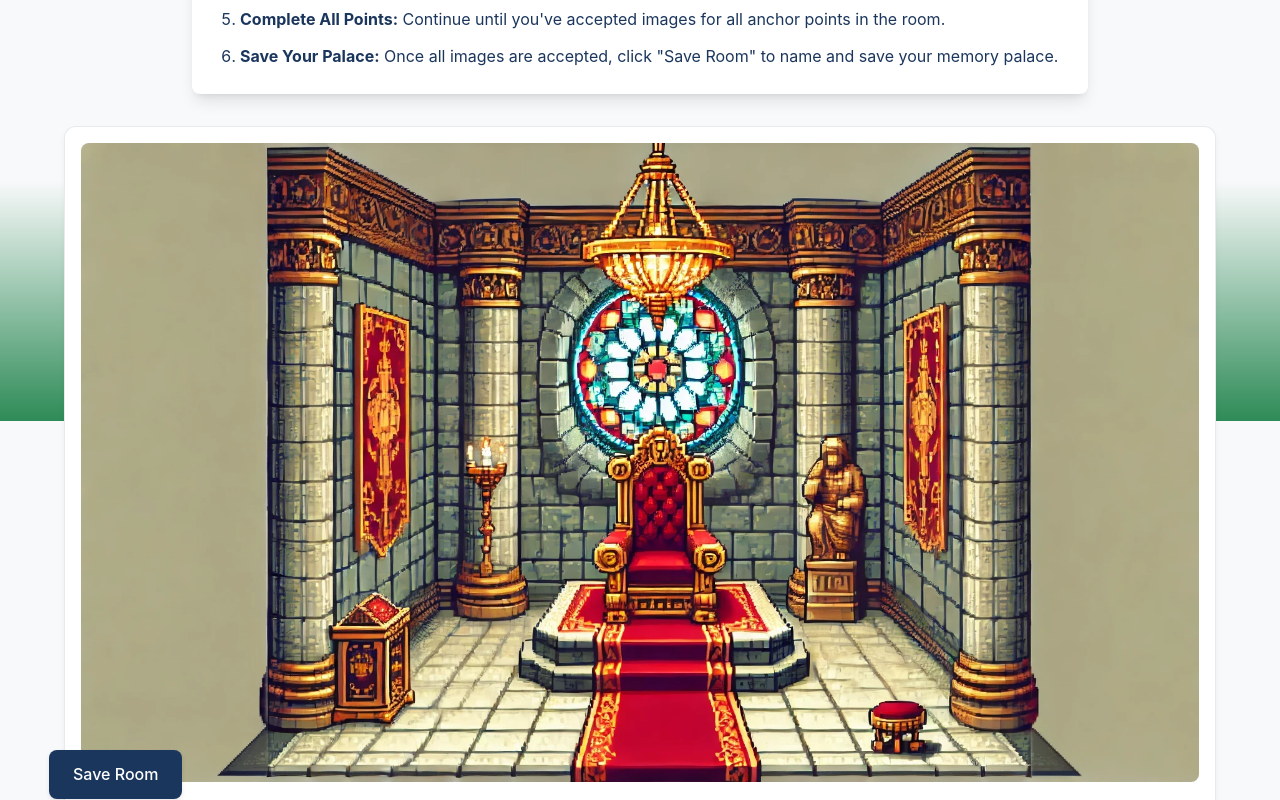
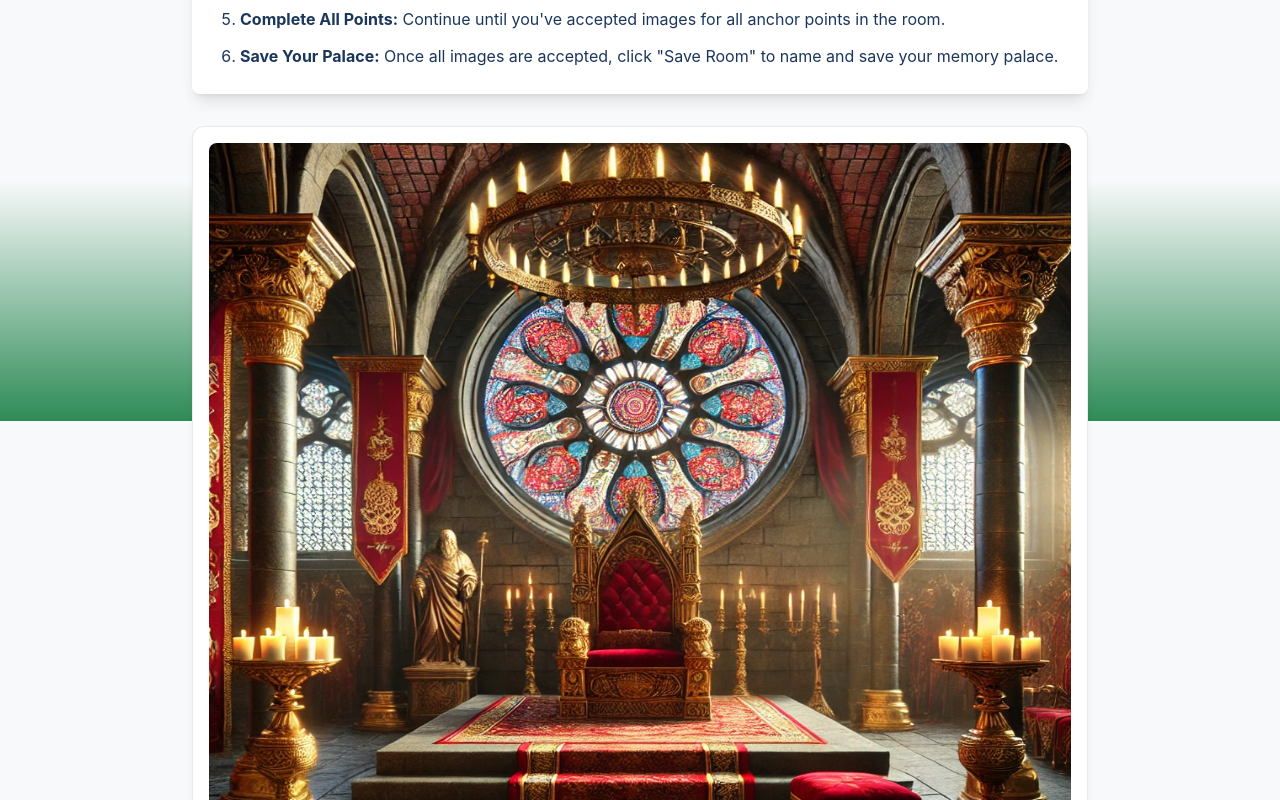
Before and after one commit to aaronipollock/memory-palace, a React (Create React App) app in the folder client/: page /visualizer in a window 1280 px wide. Shown: the part 460-1260 px from the top of the page. Built offline with nearby package versions, Linux system fonts and the light colour scheme.

Commit message:
realistic throne and bed rooms

```diff
--- a/client/src/components/LandingPage.js
+++ b/client/src/components/LandingPage.js
@@ -15,7 +15,7 @@ const LandingPage = () => {
   const features = [
     {
       title: "AI-Powered Memory Creation",
-      description: "Transform any information into vivid, memorable images with our advanced AI technology.",
+      description: "Transform any information into vivid, memorable images with AI technology.",
       icon: "🎨"
     },
     {
--- a/client/src/components/VisualizerPage.js
+++ b/client/src/components/VisualizerPage.js
@@ -186,12 +186,12 @@ const VisualizerPage = () => {
           </ol>
         </div>
 
-        <div className="relative w-full max-w-6xl mx-auto loci-container p-4">
+        <div className="relative w-full max-w-4xl mx-auto loci-container p-4">
           <img
             src={roomImage}
             alt={`${roomType}`}
-            className="w-full h-auto rounded-lg"
-            style={{ maxHeight: '80vh' }}
+            className="w-full h-auto rounded-lg aspect-[1/1]"
+            style={{ maxHeight: '95vh' }}
           />
 
           {associations.map((assoc, index) => {
--- a/client/src/constants/roomData.js
+++ b/client/src/constants/roomData.js
@@ -1,7 +1,7 @@
 // Room images
 const ROOM_IMAGES = {
-    "throne room": "/images/throne_room.webp",
-    "bedchamber": "/images/bedchamber.webp",
+    "throne room": "/images/throne_room_realistic.webp",
+    "bedchamber": "/images/bedchamber_realistic.webp",
     "kitchen": "/images/kitchen.webp",
     "dining room": "/images/dining_room.webp",
     "dungeon": "/images/dungeon.webp",
@@ -18,16 +18,16 @@ const ROOM_IMAGES = {
       'stained glass window': { top: '40%', left: '60%', width: '150px', height: '150px' },
       'chandelier': { top: '20%', left: '45%', width: '150px', height: '100px' },
       'footstool': { top: '90%', left: '68%', width: '100px', height: '80px' },
-      'statue': { top: '60%', left: '70%', width: '100px', height: '200px' },
-      'candlestick': { top: '60%', left: '35%', width: '80px', height: '150px' }
+      'statue': { top: '60%', left: '25%', width: '100px', height: '200px' },
+      'candlestick': { top: '60%', left: '85%', width: '80px', height: '150px' }
     },
     "bedchamber": {
-      'bed': { top: '65%', left: '50%', width: '200px', height: '150px' },
-      'wardrobe': { top: '65%', left: '75%', width: '80px', height: '80px' },
-      'nightstand': { top: '70%', left: '35%', width: '100px', height: '100px' },
-      'lamp': { top: '55%', left: '68%', width: '80px', height: '120px' },
-      'mirror': { top: '40%', left: '25%', width: '150px', height: '120px' },
-      'dresser': { top: '70%', left: '25%', width: '150px', height: '120px' },
+      'bed': { top: '60%', left: '50%', width: '200px', height: '150px' },
+      'wardrobe': { top: '45%', left: '10%', width: '80px', height: '80px' },
+      'nightstand': { top: '70%', left: '85%', width: '100px', height: '100px' },
+      'lamp': { top: '45%', left: '88%', width: '80px', height: '120px' },
+      'mirror': { top: '45%', left: '25%', width: '150px', height: '120px' },
+      'dresser': { top: '60%', left: '25%', width: '150px', height: '120px' },
       'rug': { top: '90%', left: '50%', width: '200px', height: '100px' }
     },
     "dungeon": {
```
Also changed, not shown: client/public/images/bedchamber_realistic.webp (added), client/public/images/throne_room_realistic.webp (added).
